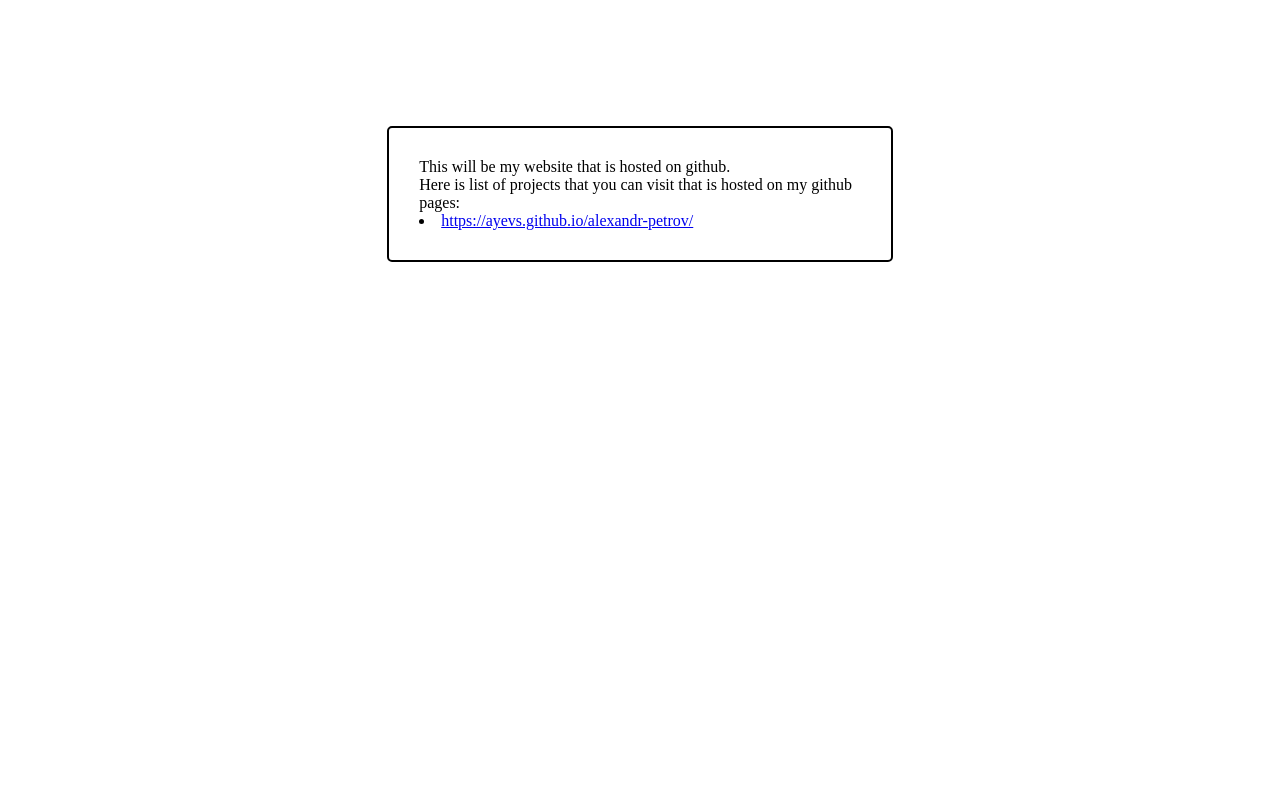
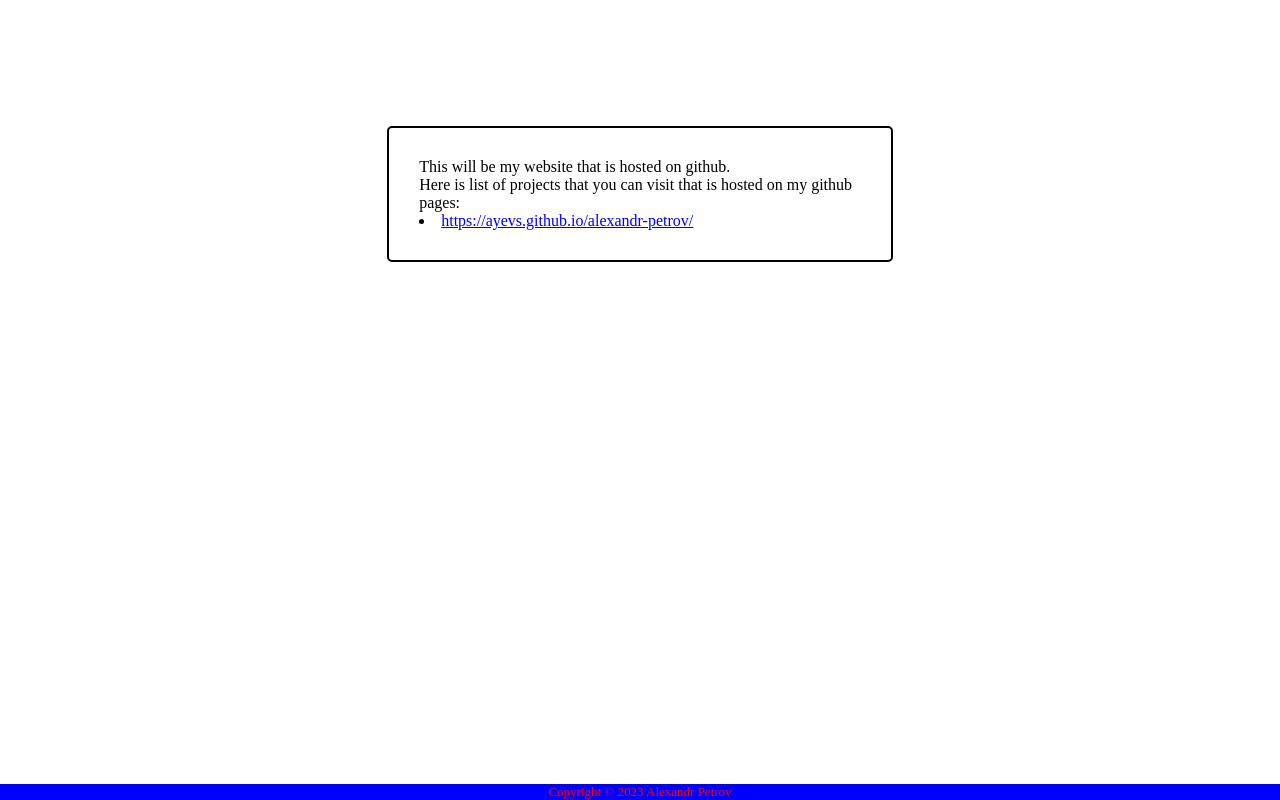
Before and after one commit to Ayevs/Ayevs.github.io, a plain HTML site: page index.html in a window 1280 px wide. Drawn offline with Linux system fonts and the light colour scheme.

Commit message:
added some more styles

```diff
--- a/index.html
+++ b/index.html
@@ -17,4 +17,5 @@
         </li>
       </body>
     </div>
+    <footer>Copyright © 2023 Alexandr Petrov</footer>
 </html>
--- a/styles.css
+++ b/styles.css
@@ -6,3 +6,14 @@
     margin-right: 30%;
     border-radius: 5px;
 }
+footer {
+    color: red;
+    position: fixed;
+    bottom: 0%;
+    left: 0%;
+    text-align: center;
+    width: 100%;
+    font-weight: 100;
+    font-size: 13px;
+    background-color: rgb(0, 0, 255);
+}
```
